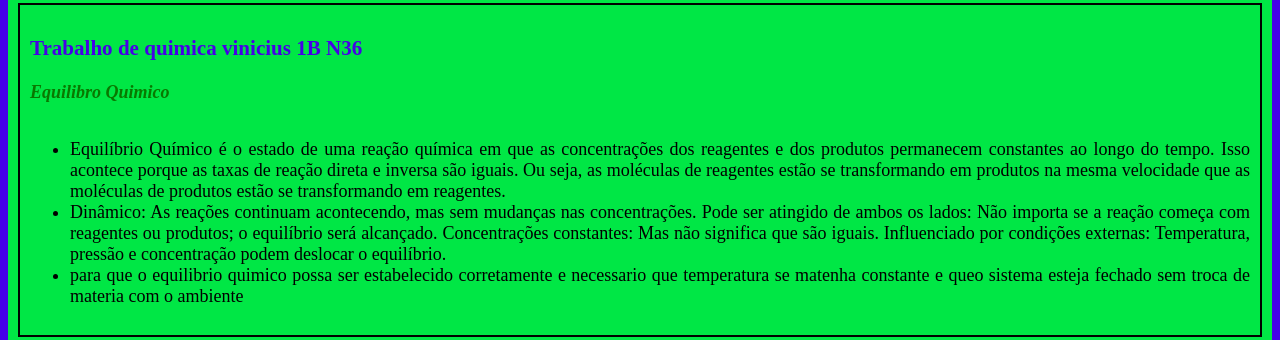
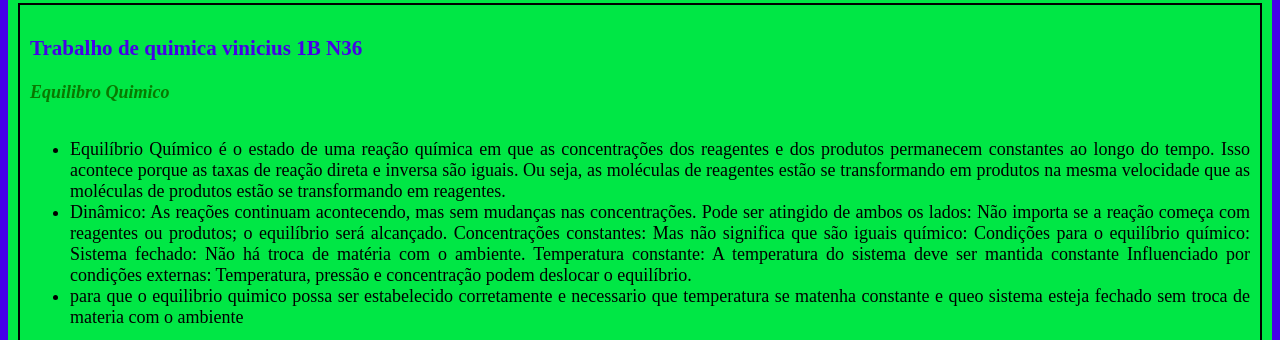
Before and after one commit to catdabaguete/js-catarina, a plain HTML site: page index.html in a window 1280 px wide. Shown: the part 205-545 px from the top of the page. Drawn offline with Linux system fonts and the light colour scheme; a script that the page names is missing.

Commit message:
Update index.html

```diff
--- a/index.html
+++ b/index.html
@@ -29,7 +29,11 @@ href="https://www.facebook.com/profile.php?id=100009582499964">Facebook</li></a>
      <li>Equilíbrio Químico é o estado de uma reação química em que as concentrações dos reagentes e dos produtos permanecem constantes ao longo do tempo. Isso acontece porque as taxas de reação direta e inversa são iguais. Ou seja, as moléculas de reagentes estão se transformando em produtos na mesma velocidade que as moléculas de produtos estão se transformando em reagentes.</li>
      <li>Dinâmico: As reações continuam acontecendo, mas sem mudanças nas concentrações.
 Pode ser atingido de ambos os lados: Não importa se a reação começa com reagentes ou produtos; o equilíbrio será alcançado.
-Concentrações constantes: Mas não significa que são iguais.
+Concentrações constantes: Mas não significa que são iguais       químico:
+
+Condições para o equilíbrio químico:
+Sistema fechado: Não há troca de matéria com o ambiente.
+Temperatura constante: A temperatura do sistema deve ser mantida constante
 Influenciado por condições externas: Temperatura, pressão e concentração podem deslocar o equilíbrio.</li>
      <li>para que o equilibrio quimico possa ser estabelecido corretamente  e necessario que  temperatura se matenha constante e queo sistema esteja fechado sem troca de materia com o ambiente</li>
     </ul>
```
